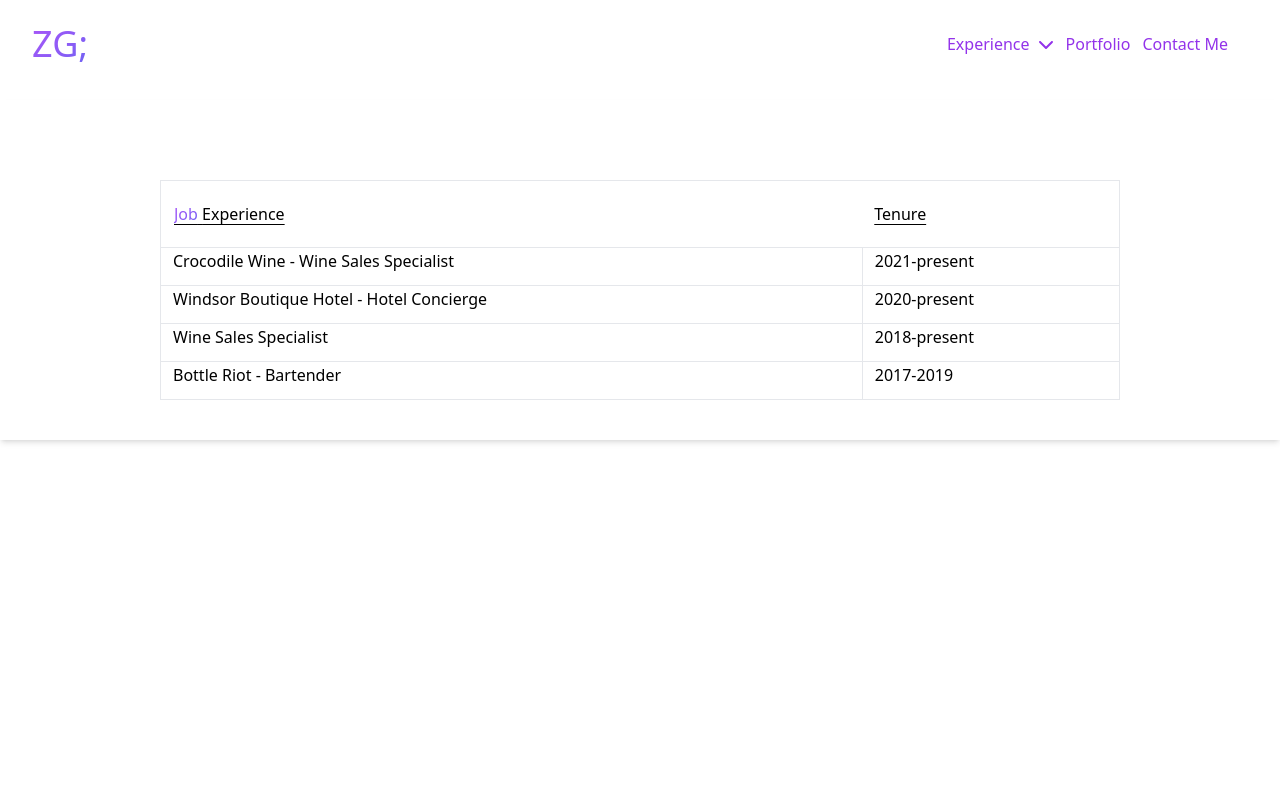
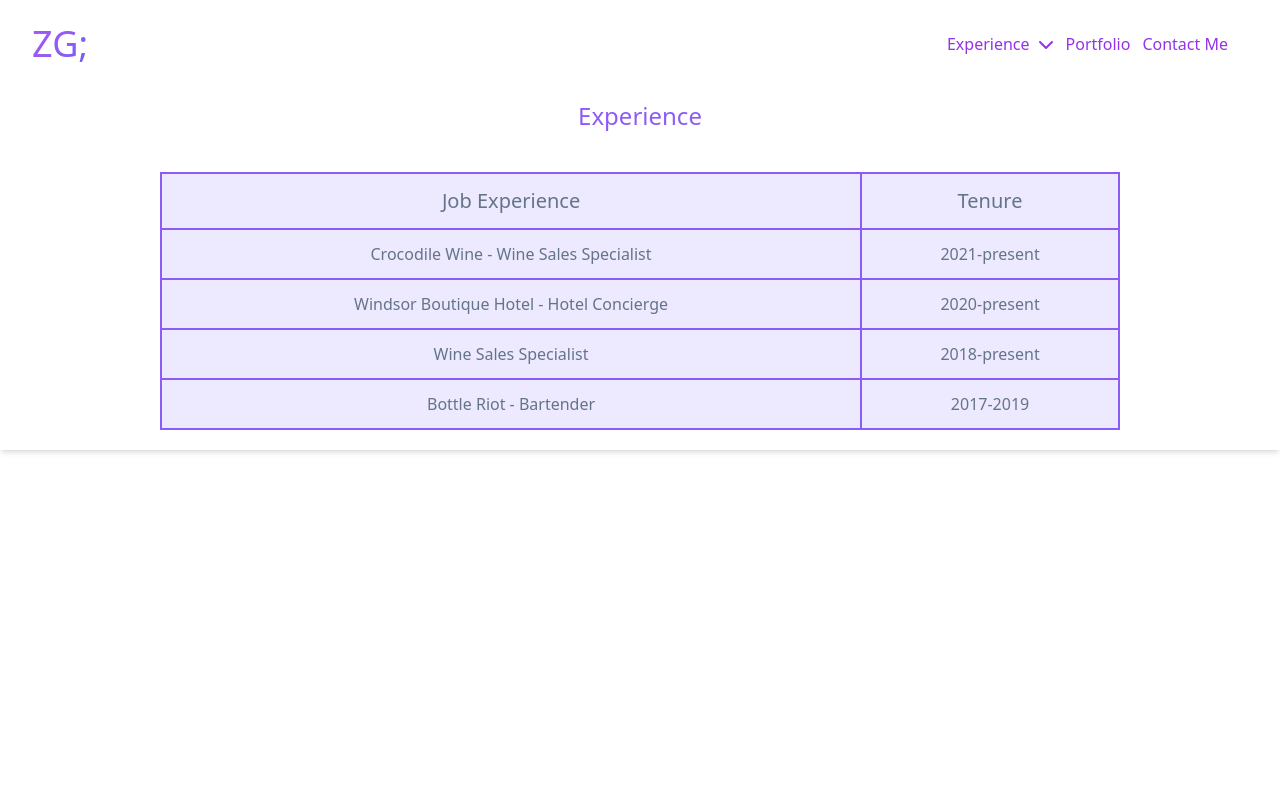
Before and after one commit to zdotg/next-folio, a Next.js app: page /experience/work in a window 1280 px wide. Shown: the top 800 px of the page. Built offline with nearby package versions, Linux system fonts and the light colour scheme.

Commit message:
Updated components and added darkmode class and installed next-themes

```diff
--- a/package.json
+++ b/package.json
@@ -22,6 +22,7 @@
     "eslint": "8.47.0",
     "eslint-config-next": "13.4.19",
     "next": "^13.5.3",
+    "next-themes": "^0.2.1",
     "postcss": "8.4.28",
     "react": "^18.2.0",
     "react-dom": "^18.2.0",
--- a/src/app/experience/academic/page.tsx
+++ b/src/app/experience/academic/page.tsx
@@ -1,33 +1,33 @@
 export default function AcademicExperience() {
   return (
-    <div className="flex items-start min-h-screen w-full text-stone-700">
-      <div className="container shadow-md mx-auto mt-10 py-10">
+    <div className="flex items-start min-h-screen w-full ">
+      <div className="container shadow-md mx-auto mt-10 py-10 text-slate-500">
       <h2 className="text-center text-gradient text-2xl font-light pb-5">
         Academic Qualifications
       </h2>
-      <table className="border-solid border-2 border-purple-600 bg-zinc-100 mx-auto mt-10 py-0 content-start justify-start w-80 md:w-9/12">
+      <table className="border-solid border-2 border-violet-500 bg-violet-100 mx-auto mt-10 py-0 content-start justify-start w-80 md:w-9/12">
       <thead>
         <tr >
           <th className="border border-none ">
-            <h4 className="pl-3 text-center text-lg font-light">
+            <h4 className="text-center text-xl font-light">
               Attended
             </h4>
           </th>
-          <th className="text-center border-solid border-2 border-purple-600 text-lg font-light px-3">Graduated</th>
+          <th className="text-center border-solid border-2 border-violet-500 text-xl font-light px-3">Graduated</th>
         </tr>
       </thead>
-      <tbody className="divide-y divide-white pt-3 text-center">
+      <tbody className="divide-y divide-white pt-3 text-center font-light">
         <tr>
-          <td className="border-solid border-2 border-purple-600 px-3 pt-3 pb-3">
+          <td className="border-solid border-2 border-violet-500 px-3 pt-3 pb-3">
             NuCamp&apos;s Full Stack Mobile and Web Development Bootcamp
           </td>
-          <td className="border-solid border-2 border-purple-600 px-2">May 2023</td>
+          <td className="border-solid border-2 border-violet-500 px-2">May 2023</td>
         </tr>
         <tr>
-          <td className="border-solid border-2 border-purple-600 px-3 pt-3 pb-3 ">
+          <td className="border-solid border-2 border-violet-500 px-3 pt-3 pb-3 ">
             B.S. from The University of Montevallo
           </td>
-          <td className="border-solid border-2 border-purple-600 px-2 ">May 2013</td>
+          <td className="border-solid border-2 border-violet-500 px-2 ">May 2013</td>
         </tr>
       </tbody>
     </table>
--- a/src/app/experience/certificates/page.tsx
+++ b/src/app/experience/certificates/page.tsx
@@ -19,12 +19,12 @@
 
 export default function Certs() {
   return (
-    <div className="bg-white">
-       <h2 className="text-center text-2xl font-light pb-5 text-gradient">
+    <div className="bg-white ">
+       <h2 className="text-center text-2xl font-light py-5 mt-5 text-gradient">
             Certificates
           </h2>
-      <div className="flex text-center py-5 w-10/12 mx-auto bg-zinc-100 place-content-center">
-        <div className="flex flex-wrap w-3/4">
+      <div className="flex text-center py-5 w-10/12 mx-auto bg-violet-100  place-content-center">
+        <div className="flex flex-wrap w-3/4 text-slate-500">
           {CERTIFICATES.map(certificate => (
             <CertificateItem
               key={certificate.name}
--- a/src/app/experience/skills/page.tsx
+++ b/src/app/experience/skills/page.tsx
@@ -4,19 +4,18 @@
 export default function Skills() {
   return (
     <div
-      className="flex min-h-screen py-8 justify-center bg-white text-slate-300"
+      className="flex min-h-screen py-8 justify-center"
       id="Skills"
     >
       <div className="max-w-3/4">
-        <h2 className="text-center text-3xl text-white font-light py-2 ">
+        <h2 className="text-center text-2xl text-gradient font-light py-2 ">
           Skills
         </h2>
         <div className="row text-center my-auto py-5 flex justify-center">
           <div className="col-lg-12 center">
 
             <button
-
-              className="mt-4 px-4 py-2 bg-gradient-to-r from-purple-500 to-indigo-600 text-white rounded-md font-medium hover:scale-105 transition-transform duration-200"
+              className="mt-4 px-4 py-2 bg-gradient-to-r from-violet-400 to-indigo-300 text-white rounded-md font-medium hover:scale-105 transition-transform duration-200"
               role="button"
             >
                <Link href="https://github.com/zdotg">My GitHub</Link>
@@ -24,7 +23,7 @@
             </button>
           </div>
         </div>
-        <div className="row  py-5 px-2 text-center border  text-slate-700 grid grid-cols-1 md:grid-cols-3 gap-4">
+        <div className="row  py-5 px-2 text-center border bg-violet-100 text-slate-500 grid grid-cols-1 md:grid-cols-3 gap-4">
           <div className="mb-3 leading-relaxed capitalize hover:scale-125 ">
             <ul>
               <li>React</li>
--- a/src/app/experience/work/page.tsx
+++ b/src/app/experience/work/page.tsx
@@ -1,41 +1,43 @@
 export default function WorkExperience() {
   return (
     <div className="flex items-start min-h-screen w-full bg-white">
-      <div className="container shadow-md mx-auto mt-10 py-10">
-      <table className="border border-style-one  mx-auto mt-10 py-0 content-start justify-start w-80 md:w-9/12   ">
+      <div className="container shadow-md mx-auto mt-5 py-5">
+        <div className="text-2xl text-gradient text-center">
+          Experience
+        </div>
+      <table className="border-solid border-2 border-violet-500 mx-auto mt-10 py-0 content-start justify-start w-80 md:w-9/12  text-slate-500 bg-violet-100">
       <thead>
         <tr>
-          <th className="border border-none">
-            <h4 className="text-start font-normal pl-3 py-5 underline underline-offset-4">
-              <span className="text-gradient border-style-one ">Job</span>{" "}
-              Experience
+          <th className="border-solid border-2 border-violet-500 ">
+            <h4 className="text-center text-xl font-light py-3">
+              Job Experience
             </h4>
           </th>
-          <th className="border-none font-light text-start pl-3 py-5 underline underline-offset-4">Tenure</th>
+          <th className="border-none text-xl font-light text-center py-3">Tenure</th>
         </tr>
       </thead>
-      <tbody className="divide-y divide-white">
+      <tbody className="divide-y divide-white text-center font-light">
         <tr>
-          <td className="border px-3 pb-3">
+          <td className="border-solid border-2 border-violet-500 px-3 pt-3 pb-3">
             Crocodile Wine - Wine Sales Specialist
           </td>
-          <td className="border px-3 pb-3">2021-present</td>
+          <td className="border-solid border-2 border-violet-500 px-3 pt-3 pb-3">2021-present</td>
         </tr>
         <tr>
-          <td className="border px-3 pb-3">
+          <td className="border-solid border-2 border-violet-500 px-3 pt-3 pb-3">
             Windsor Boutique Hotel - Hotel Concierge
           </td>
-          <td className="border px-3 pb-3">2020-present</td>
+          <td className="border-solid border-2 border-violet-500 px-3 pt-3 pb-3">2020-present</td>
         </tr>
         <tr>
-          <td className="border px-3 pb-3">Wine Sales Specialist</td>
-          <td className="border px-3 pb-3">2018-present</td>
+          <td className="border-solid border-2 border-violet-500 px-3 pt-3 pb-3">Wine Sales Specialist</td>
+          <td className="border-solid border-2 border-violet-500 px-3 pt-3 pb-3">2018-present</td>
         </tr>
         <tr>
-          <td className="border px-3 pb-3">
+          <td className="border-solid border-2 border-violet-500 px-3 pt-3 pb-3">
             Bottle Riot - Bartender
           </td>
-          <td className="border px-3 pb-3">2017-2019</td>
+          <td className="border-solid border-2 border-violet-500 px-3 pt-3 pb-3">2017-2019</td>
         </tr>
       </tbody>
     </table>
--- a/src/app/page.tsx
+++ b/src/app/page.tsx
@@ -6,15 +6,15 @@
 export default function Intro() {
   return (
     <div className="flex min-h-screen mt-10">
-    <div className="flex flex-col px-3 lg:flex-row shadow-md text-stone-700 font-light">
+    <div className="flex flex-col px-3 lg:flex-row shadow-md text-stone-500 font-light">
         <div className="container bg-clip-content shadow-md">
           <div className="flex flex-col lg:flex-row w-full">
             <div className="flex flex-col lg:w-2/3">
               <div className="pb-2">
                   <h3 className="text-4xl lg:text-5xl space-y-4">
                   <span className="text-xl pl-4">Hi, I'm Zach<br /></span>
-                    <div className="flex justify-center">
-                      <span className="text-purple-600 font-bold">Full Stack</span> {" "}
+                    <div className="flex justify-center bg-violet-100 rounded-full py-3">
+                      <span className="text-violet-500 font-semibold">Full Stack</span> {" "}
                       <span className="pb-0 pl-1">Developer<br/></span>
                     </div>
                   </h3>
@@ -27,13 +27,13 @@
               </div>
               <div className="mt-4 pl-5">
                 <Link legacyBehavior href="https://docs.google.com/document/d/1SCSk4tESLYwq_Ru8s5Hs9RYuQtkVeKgn_vGYJJchrAc/edit?usp=sharing" >
-                  <a className="px-4 py-2 inline-block bg-gradient-to-r from-purple-500 to-indigo-600 text-white rounded-md font-medium hover:scale-105 transition-transform duration-200">
+                  <a className="px-4 py-2 inline-block shadow-md bg-gradient-to-r from-violet-400 to-indigo-300 text-white rounded-md font-medium hover:scale-105 transition-transform duration-200">
                     View My Resume
                   </a>
                 </Link>
               </div>
               <div className="mt-4 pl-5">
-                <Link href="/about" className="px-4 py-2 inline-block bg-gradient-to-r from-purple-500 to-indigo-600 text-white rounded-md font-medium hover:scale-105 transition-transform duration-200">
+                <Link href="/about" className="px-4 py-2 shadow-md inline-block bg-gradient-to-r from-violet-400 to-indigo-300 text-white rounded-md font-medium hover:scale-105 transition-transform duration-200">
                     About Me
                 </Link>
               </div>
--- a/tailwind.config.ts
+++ b/tailwind.config.ts
@@ -6,6 +6,7 @@
     './src/components/**/*.{js,ts,jsx,tsx,mdx}',
     './src/app/**/*.{js,ts,jsx,tsx,mdx}',
   ],
+  darkMode: ["class"],
   theme: {
     extend: {
       backgroundImage: {
```
Also changed, not shown: 1 other file (tests, documents, lock files or other folders).
